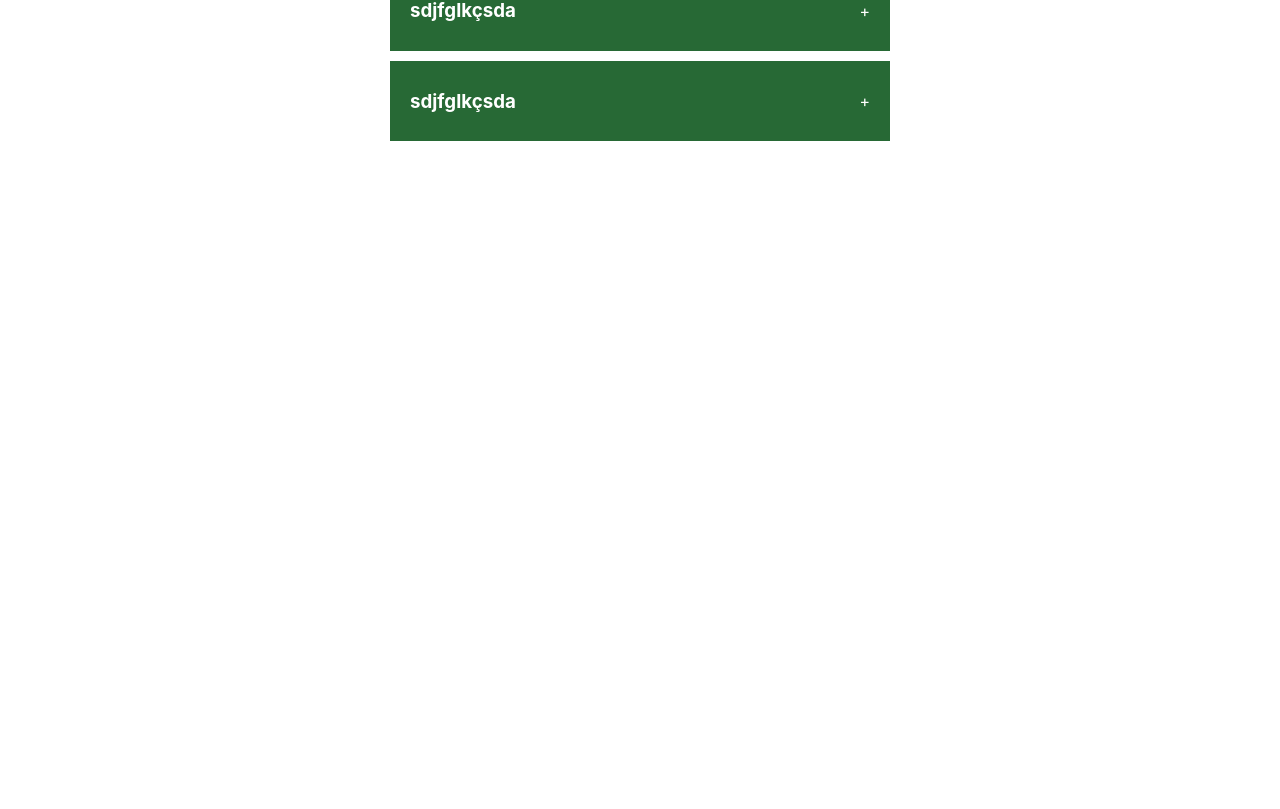
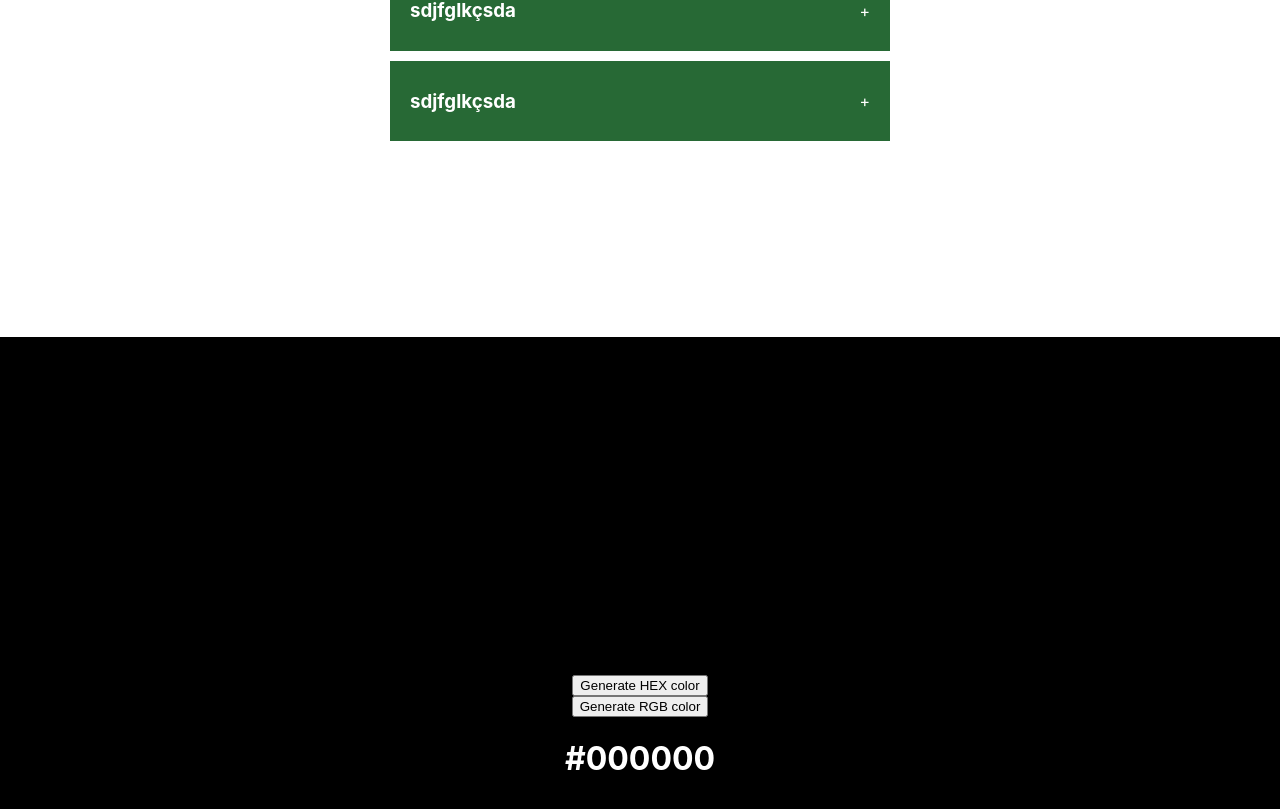
Before and after one commit to silveira42/react-20-projects, a React (Create React App) app: page / in a window 1280 px wide. Shown: the part 463-1272 px from the top of the page. Before the commit the page ends 800 px from the top, so only its background shows below. Built offline with nearby package versions, Linux system fonts and the light colour scheme.

Commit message:
Created RandomColor component

```diff
--- a/src/App.js
+++ b/src/App.js
@@ -1,10 +1,12 @@
 import './App.css';
 import Accordion from './components/accordion';
+import RandomColor from './components/randomColor';
 
 function App() {
   return (
     <div className="App">
       <Accordion/>
+      <RandomColor/>
     </div>
   );
 }
--- /dev/null
+++ b/src/components/randomColor/index.jsx
@@ -0,0 +1,51 @@
+import React from "react";
+
+export default function RandomColor(){
+	const [ color, setColor ] = React.useState('#000000');
+
+	function randomize(length){
+		return Math.floor(Math.random()*length)
+	}
+
+	function generateHexColor(){
+		const hex = [0, 1, 2, 3, 4, 5, 6, 7, 8, 9, "A", "B", "C", "D", "E", "F"]
+
+		let hexColor = "#"
+
+		for(let i=0; i<6; i++) {
+			hexColor += hex[randomize(hex.length)]
+		}
+
+		setColor(hexColor);
+	}
+
+	function generateRgbColor(){
+		const r = randomize(256) -1
+		const g = randomize(256) -1
+		const b = randomize(256) -1
+
+		const rgbColor = `rgb(${r}, ${g}, ${b})`
+
+		setColor(rgbColor);
+	}
+
+	return (
+		<div style={{
+			height: "100vh",
+			width: "100vw",
+			background: color,
+			display: "flex",
+			justifyContent: "center",
+			alignItems: "center",
+			flexDirection: "column"
+		}}>
+			<button onClick={generateHexColor}>Generate HEX color</button>
+			<button onClick={generateRgbColor}>Generate RGB color</button>
+			<div style={{
+				color: "#FFF"
+			}}>
+				<h1>{color}</h1>
+			</div>
+		</div>
+	)
+}
```
